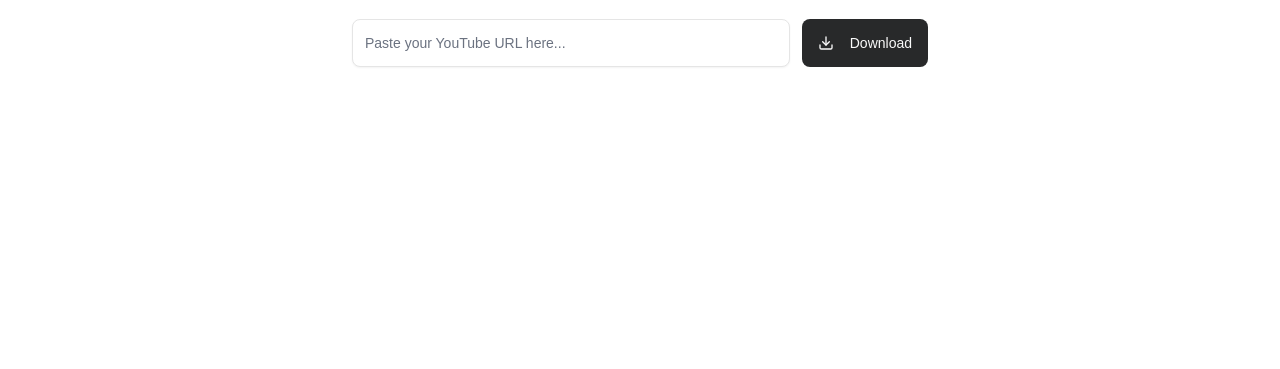
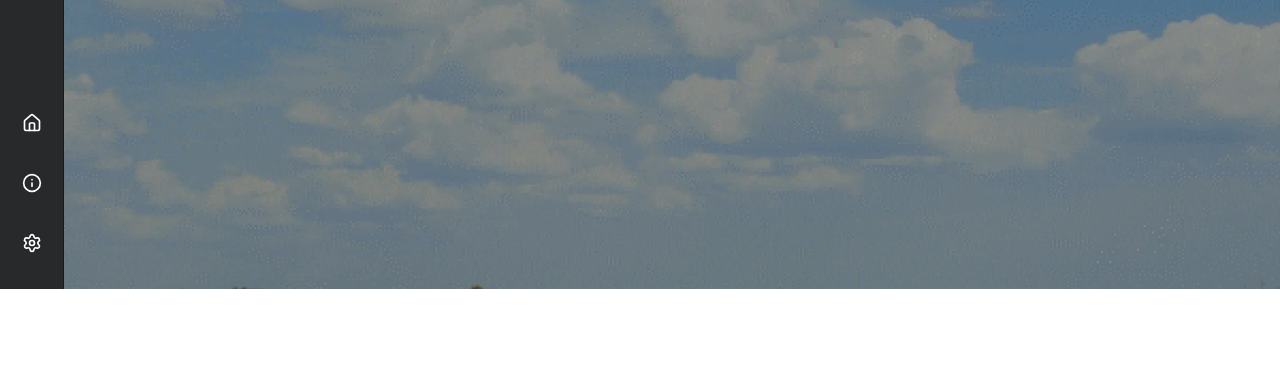
Before and after one commit to Wiar8/the-ultimate-youtube-downloader, an Astro site in the folder frontend/: page / in a window 1280 px wide. Shown: the part 511-880 px from the top of the page. After the commit the page ends 800 px from the top, so only its background shows below. Built offline with nearby package versions, Linux system fonts and the light colour scheme; Astro itself is replaced by a stand-in of ours.

Commit message:
Add background image with dark overlay

```diff
--- a/frontend/src/layouts/Layout.astro
+++ b/frontend/src/layouts/Layout.astro
@@ -1,5 +1,6 @@
 ---
-import '../styles/global.css'
+import "../styles/global.css";
+import Sidebar from "../components/Sidebar";
 
 interface Props {
   title: string;
@@ -14,10 +15,20 @@
     <meta charset="UTF-8" />
     <meta name="viewport" content="width=device-width, initial-scale=1.0" />
     <link rel="icon" type="image/svg+xml" href="/favicon.svg" />
+    <link rel="preconnect" href="https://fonts.googleapis.com" />
+    <link rel="preconnect" href="https://fonts.gstatic.com" crossorigin />
+    <link
+      href="https://fonts.googleapis.com/css2?family=Lora:ital,wght@0,400..700;1,400..700&family=Montserrat:ital,wght@0,100..900;1,100..900&display=swap"
+      rel="stylesheet"
+    />
     <title>{title}</title>
   </head>
-  <body class="min-h-screen bg-background">
-    <main class="container mx-auto max-w-2xl py-10 px-4">
+  <body
+    class="w-full min-h-screen bg-[url('/assets/images/bg.webp')] bg-cover bg-no-repeat bg-top"
+  >
+    <div class="fixed inset-0 bg-black/30 pointer-events-none"></div>
+    <Sidebar client:load />
+    <main class="ml-16 relative">
       <slot />
     </main>
   </body>
```
Also changed, not shown: frontend/public/assets/images/bg.webp (added).
